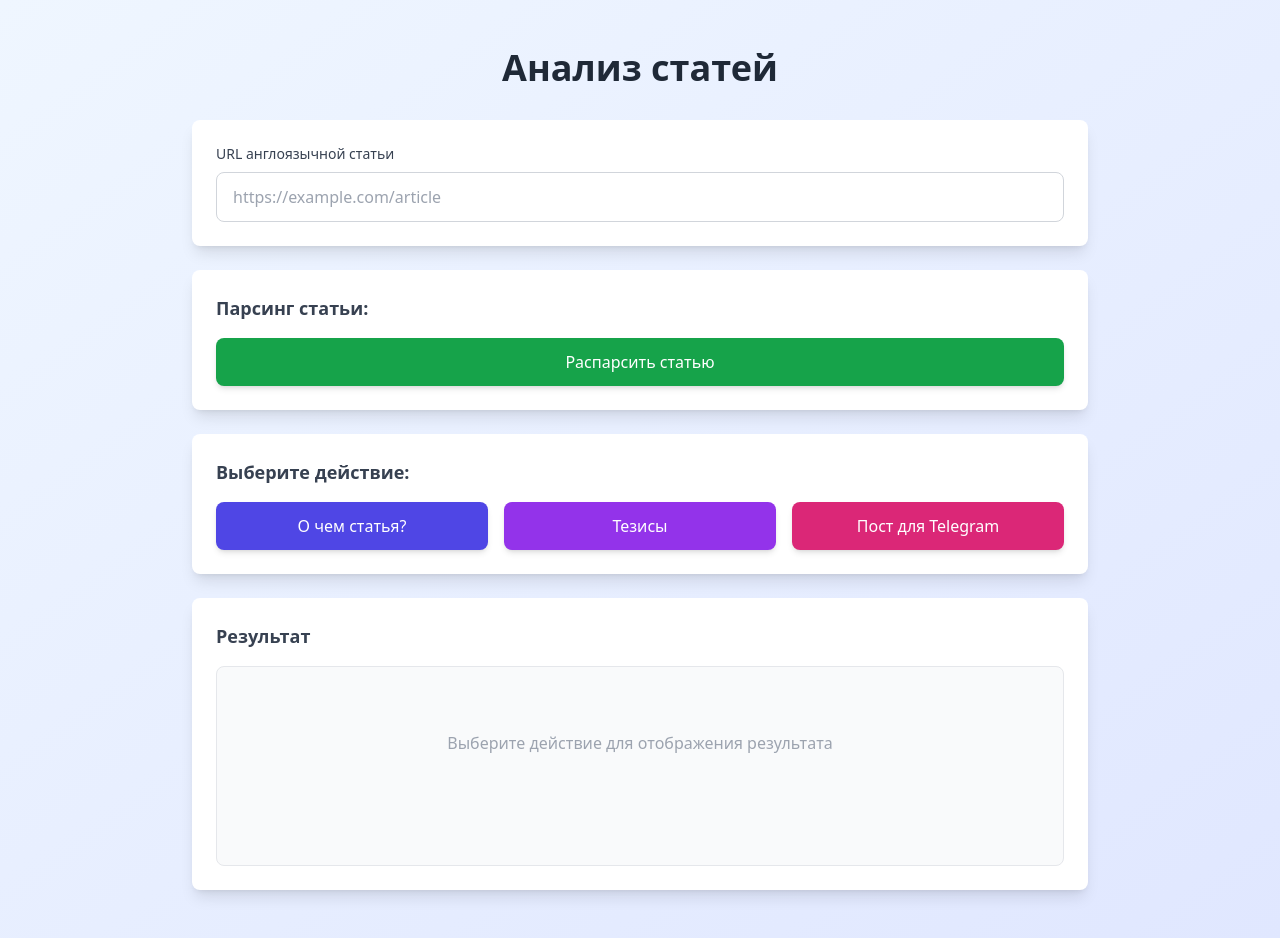
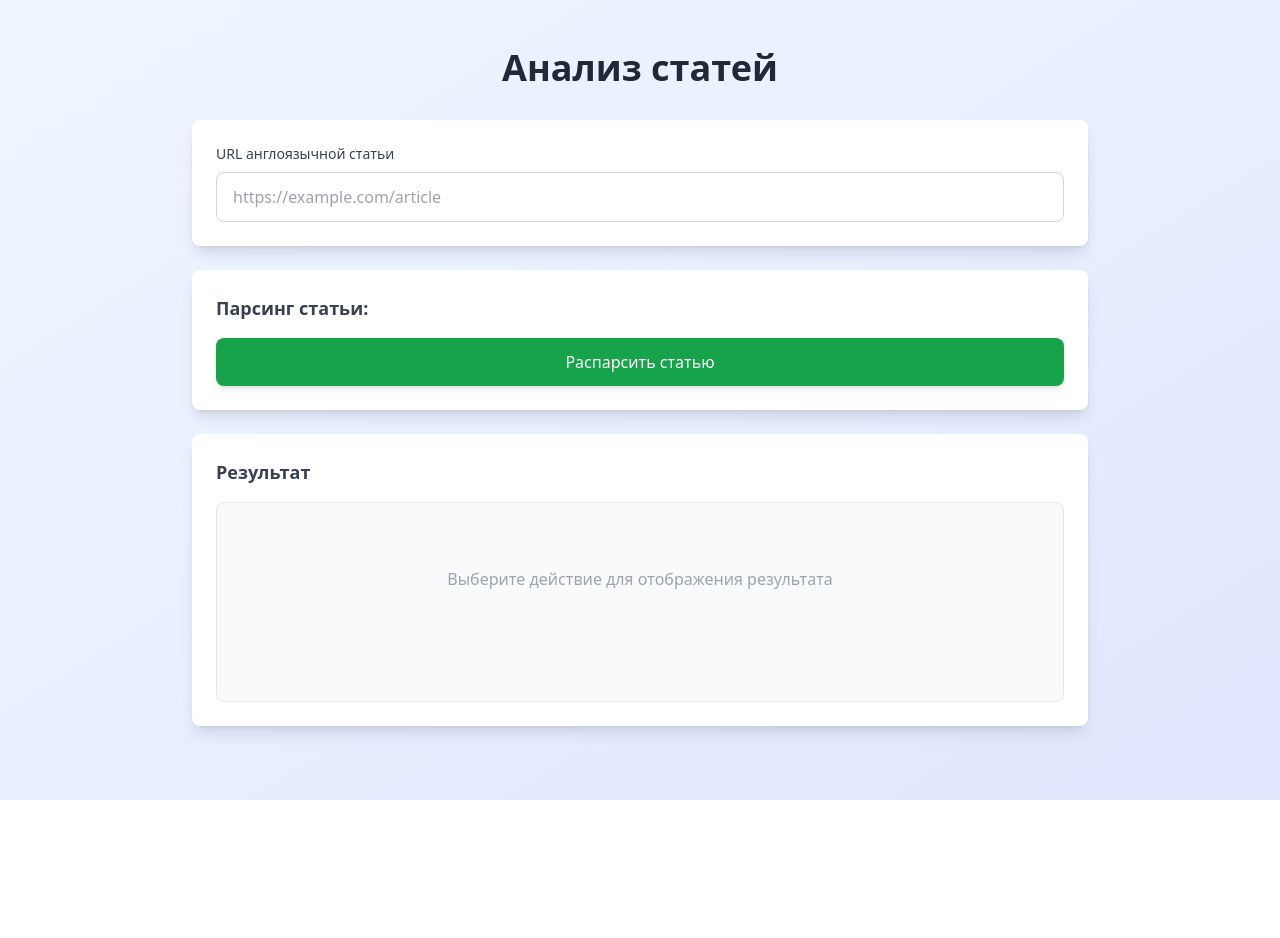
Before and after one commit to Kvitok8320/referent, a Next.js app: page / in a window 1280 px wide. After the commit the page ends 800 px from the top, so only its background shows below. Built offline with nearby package versions, Linux system fonts and the light colour scheme.

Commit message:
Refactor action handling in homepage component: update handleAction function to improve API request structure, enhance error handling, and adjust button states based on loading status. Ensure content is parsed before actions are taken and provide clearer user feedback during processing.

```diff
--- a/app/page.tsx
+++ b/app/page.tsx
@@ -102,9 +102,9 @@ export default function Home() {
     }
   }
 
-  const handleAction = async (type: ActionType) => {
-    if (!url.trim()) {
-      alert('Пожалуйста, введите URL статьи')
+  const handleAction = async (type: 'summary' | 'theses' | 'telegram') => {
+    if (!parsedData?.content) {
+      alert('Сначала распарсите статью, чтобы получить контент для обработки')
       return
     }
 
@@ -112,12 +112,47 @@ export default function Home() {
     setActionType(type)
     setResult('')
 
-    // Здесь будет логика вызова AI API
-    // Пока что просто имитация загрузки
-    setTimeout(() => {
-      setResult(`Результат для действия "${type}" будет здесь...`)
+    try {
+      const endpoint = `/api/${type}`
+      const body: any = { content: parsedData.content }
+
+      // Для telegram добавляем title и date, если есть
+      if (type === 'telegram') {
+        if (parsedData.title) {
+          body.title = parsedData.title
+        }
+        if (parsedData.date) {
+          body.date = parsedData.date
+        }
+      }
+
+      console.log(`Отправка запроса на ${endpoint}`)
+      const response = await fetch(endpoint, {
+        method: 'POST',
+        headers: {
+          'Content-Type': 'application/json',
+        },
+        body: JSON.stringify(body),
+      })
+
+      console.log('Ответ получен, status:', response.status)
+
+      if (!response.ok) {
+        const error = await response.json()
+        console.error('Ошибка API:', error)
+        throw new Error(error.error || 'Failed to process')
+      }
+
+      const data = await response.json()
+      const resultKey = type === 'summary' ? 'summary' : type === 'theses' ? 'theses' : 'post'
+      console.log('Результат получен:', resultKey)
+      setResult(data[resultKey] || 'Результат не получен')
+    } catch (error) {
+      console.error(`Ошибка в handleAction (${type}):`, error)
+      setResult(`Ошибка: ${error instanceof Error ? error.message : 'Неизвестная ошибка'}`)
+    } finally {
       setLoading(false)
-    }, 1000)
+    }
   }
 
   return (
@@ -179,6 +214,7 @@ export default function Home() {
         )}
 
         {/* Кнопки действий */}
+        {parsedData && parsedData.content && (
           <div className="bg-white rounded-lg shadow-lg p-6 mb-6">
             <h2 className="text-lg font-semibold text-gray-700 mb-4">Выберите действие:</h2>
             <div className="grid grid-cols-1 md:grid-cols-3 gap-4">
@@ -187,24 +223,25 @@ export default function Home() {
                 disabled={loading}
                 className="px-6 py-3 bg-indigo-600 text-white rounded-lg font-medium hover:bg-indigo-700 disabled:bg-gray-400 disabled:cursor-not-allowed transition-colors shadow-md hover:shadow-lg"
               >
-              О чем статья?
+                {loading && actionType === 'summary' ? 'Генерация...' : 'О чем статья?'}
               </button>
               <button
                 onClick={() => handleAction('theses')}
                 disabled={loading}
                 className="px-6 py-3 bg-purple-600 text-white rounded-lg font-medium hover:bg-purple-700 disabled:bg-gray-400 disabled:cursor-not-allowed transition-colors shadow-md hover:shadow-lg"
               >
-              Тезисы
+                {loading && actionType === 'theses' ? 'Генерация...' : 'Тезисы'}
               </button>
               <button
                 onClick={() => handleAction('telegram')}
                 disabled={loading}
                 className="px-6 py-3 bg-pink-600 text-white rounded-lg font-medium hover:bg-pink-700 disabled:bg-gray-400 disabled:cursor-not-allowed transition-colors shadow-md hover:shadow-lg"
               >
-              Пост для Telegram
+                {loading && actionType === 'telegram' ? 'Генерация...' : 'Пост для Telegram'}
               </button>
             </div>
           </div>
+        )}
 
         {/* Блок отображения результата */}
         <div className="bg-white rounded-lg shadow-lg p-6">
@@ -220,7 +257,14 @@ export default function Home() {
             {loading ? (
               <div className="flex items-center justify-center h-full">
                 <div className="animate-spin rounded-full h-12 w-12 border-b-2 border-indigo-600"></div>
-                <span className="ml-4 text-gray-600">Генерация результата...</span>
+                <span className="ml-4 text-gray-600">
+                  {actionType === 'summary' && 'Генерация краткого содержания...'}
+                  {actionType === 'theses' && 'Генерация тезисов...'}
+                  {actionType === 'telegram' && 'Генерация Telegram-поста...'}
+                  {actionType === 'parse' && 'Парсинг статьи...'}
+                  {actionType === 'translate' && 'Перевод статьи...'}
+                  {!actionType && 'Генерация результата...'}
+                </span>
               </div>
             ) : result ? (
               <div className="text-gray-700">
```
Lines whose indentation alone changed are shown as unchanged.
